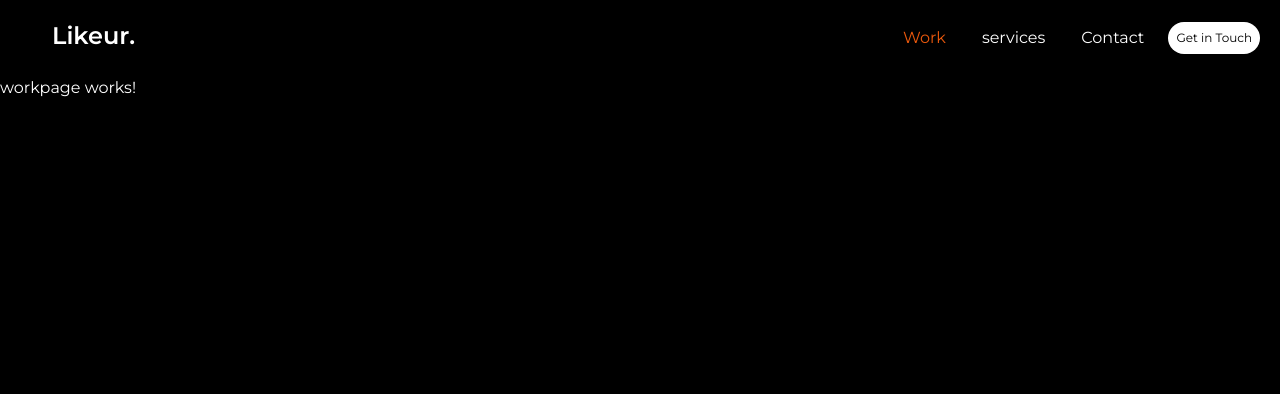
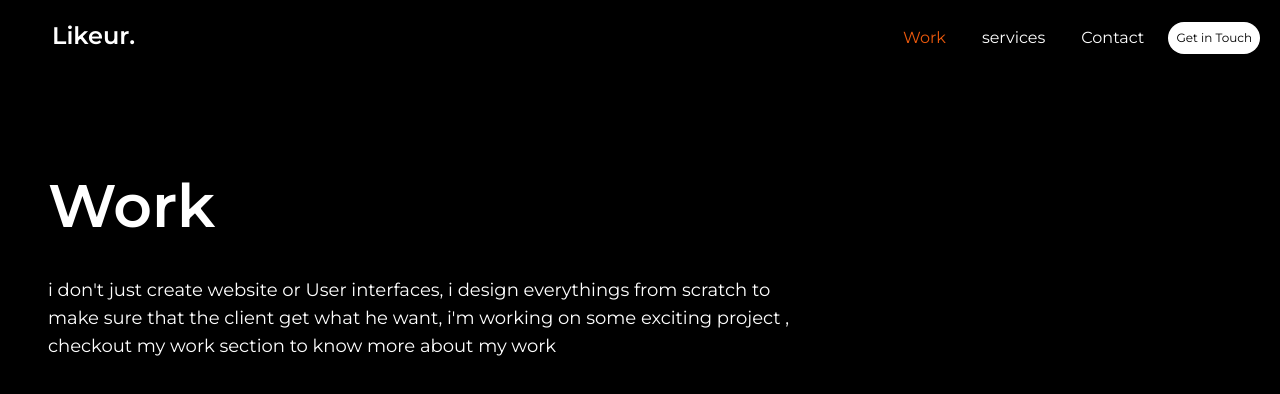
Before and after one commit to Likeur/my_creative_portfolio, an Angular app: page /work in a window 1280 px wide. Shown: the top 394 px of the page. Built offline with nearby package versions, Linux system fonts and the light colour scheme.

Commit message:
add hero to work section

```diff
--- a/src/app/pages/workpage/workpage.component.html
+++ b/src/app/pages/workpage/workpage.component.html
@@ -1,2 +1,19 @@
-<app-navbar />
-<p class="text-white">workpage works!</p>
+<main>
+    <app-navbar />
+    <section class="lg:p-12">
+        <div class="flex items-end justify-between">
+            <div class="text-home">
+                <h1 class="text-white lg:text-6xl flex flex-col lg:mt-10 font-semibold dark:text-black">
+                    <span class="mt-3">Work</span>
+                </h1>
+                <p class="text-white text-lg lg:mt-10 dark:text-black lg:w-[60vw]">
+                    i don't just create website or User interfaces, i design everythings from scratch
+                    to make sure that the client get what he want, i'm working on some exciting project , checkout my work section to know more about my work
+                </p>
+
+            </div>
+
+        </div>
+    </section>
+
+</main>
--- a/src/app/pages/workpage/workpage.component.ts
+++ b/src/app/pages/workpage/workpage.component.ts
@@ -1,14 +1,29 @@
 import { Component } from '@angular/core';
 import { CommonModule } from '@angular/common';
 import { NavbarComponent } from '../../components/navbar/navbar.component';
-
+import { gsap } from 'gsap';
 @Component({
   selector: 'app-workpage',
   standalone: true,
   imports: [CommonModule, NavbarComponent],
   templateUrl: './workpage.component.html',
-  styles: ``
+
 })
 export default class WorkpageComponent {
+  AnimeTextHome(){
+    const tl = gsap.timeline();
 
+    tl.fromTo('.text-home',{
+      opacity: 0,
+      y: 50
+    },{
+      opacity: 1,
+      duration: 1,
+      y: 0
+    })
+  }
+
+  ngOnInit(){
+    this.AnimeTextHome();
+  }
 }
```
